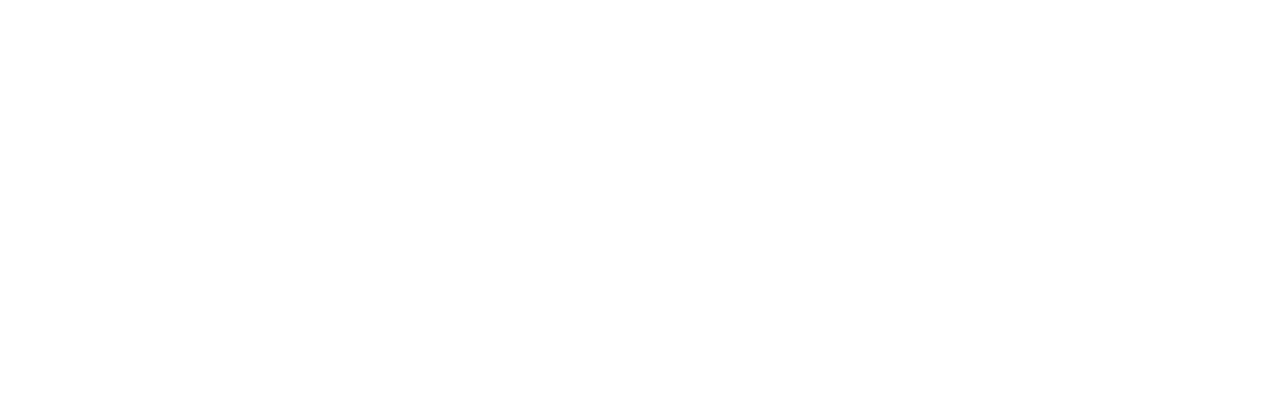
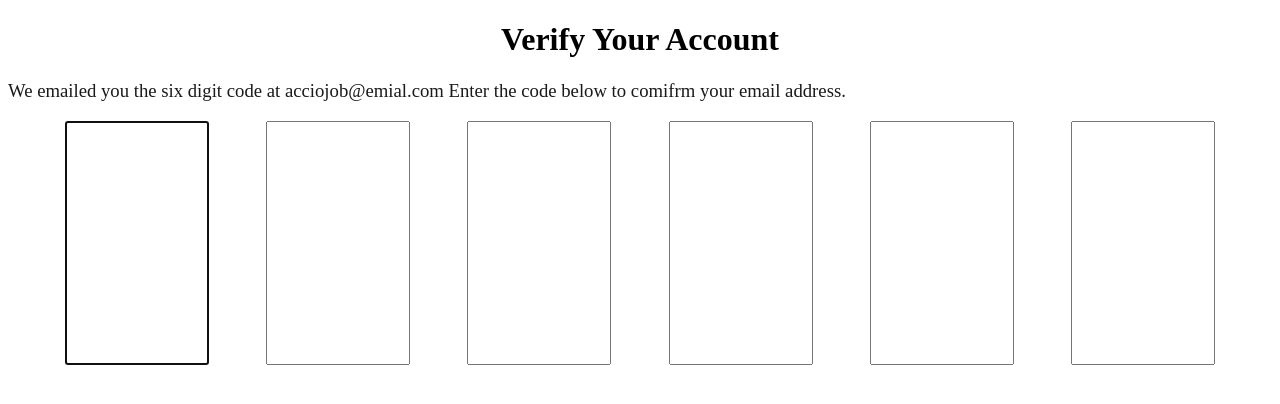
Before and after one commit to acciojob/OTP-imrohitsengar, a website: page main.html in a window 1280 px wide. Drawn offline with Linux system fonts and the light colour scheme.

Commit message:
created a submission

```diff
--- a/main.html
+++ b/main.html
@@ -8,6 +8,43 @@
 
 <body>
 	<!-- the entire body must be written by student -->
+	<h1 id='verification_heading'>Verify Your Account</h1>
+	<h3 id='verification_subtext'>We emailed you the six digit code at acciojob@emial.com Enter the code below to comifrm your email address.</h3>
+	<div  class='code-container'>
+	<input type="text"
+			class='code'
+       inputmode="numeric"
+       pattern="[0-9]"
+       maxlength="1"
+       oninput="this.value = this.value.replace(/[^0-9]/g, '');">
+		<input type="text"
+			class='code'
+       inputmode="numeric"
+       pattern="[0-9]"
+       maxlength="1"
+       oninput="this.value = this.value.replace(/[^0-9]/g, '');"><input type="text"
+			class='code'
+       inputmode="numeric"
+       pattern="[0-9]"
+       maxlength="1"
+       oninput="this.value = this.value.replace(/[^0-9]/g, '');"><input type="text"
+			class='code'
+       inputmode="numeric"
+       pattern="[0-9]"
+       maxlength="1"
+       oninput="this.value = this.value.replace(/[^0-9]/g, '');"><input type="text"
+			class='code'
+       inputmode="numeric"
+       pattern="[0-9]"
+       maxlength="1"
+       oninput="this.value = this.value.replace(/[^0-9]/g, '');">
+		<input type="text"
+			class='code'
+       inputmode="numeric"
+       pattern="[0-9]"
+       maxlength="1"
+       oninput="this.value = this.value.replace(/[^0-9]/g, '');">
+	</div>
     <script type="text/javascript" src="./script.js">
 </script>
 
--- a/script.js
+++ b/script.js
@@ -1 +1,20 @@
 //your JS code here. If required.
+let codes=document.querySelectorAll('.code');
+if (codes.length > 0) {
+  codes[0].focus();
+}
+codes.forEach((currentInput,index)=>{
+	currentInput.addEventListener('input', (e) => {
+    if (currentInput.value.length === 1 && index < codes.length - 1) {
+      codes[index + 1].focus();
+    }
+  });
+  currentInput.addEventListener('keydown', (e) => {
+    if (e.key === 'Backspace') {
+      if (currentInput.value === '' && index > 0) {
+        codes[index - 1].focus();
+        codes[index - 1].value = ''; // Optional: clears the previous field instantly
+      }
+    }
+  });
+})
--- a/styles.css
+++ b/styles.css
@@ -1 +1,19 @@
 /*  your css code here. If applicable */
+#verification_heading{
+	display:flex;
+	justify-content:center;
+}
+#verification_subtext{
+	font-weight:100;
+	color:rgb(26, 26, 26);
+}
+.code-container{
+	display:flex;
+	justify-content:space-evenly;
+}
+.code{
+	height:200px;
+	width:100px;
+	font-size:100px;
+	padding:20px;
+}
```
